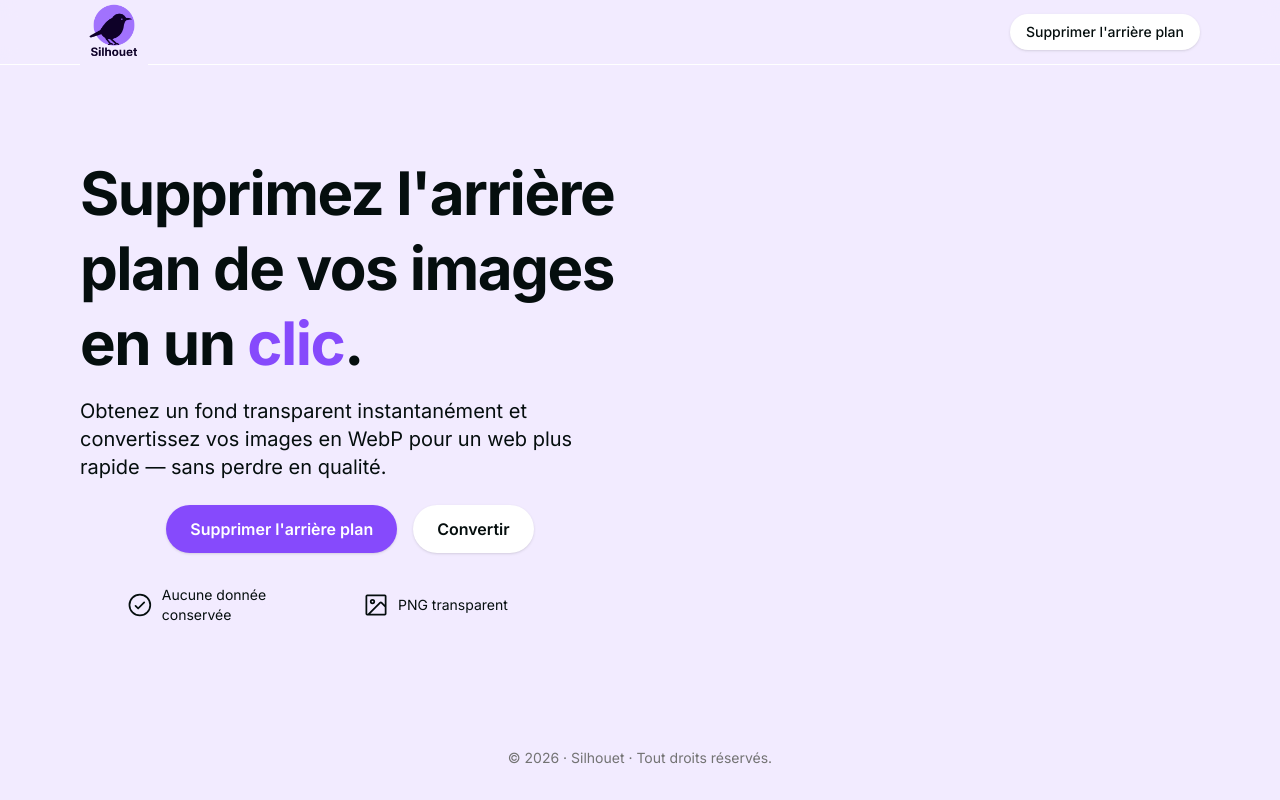
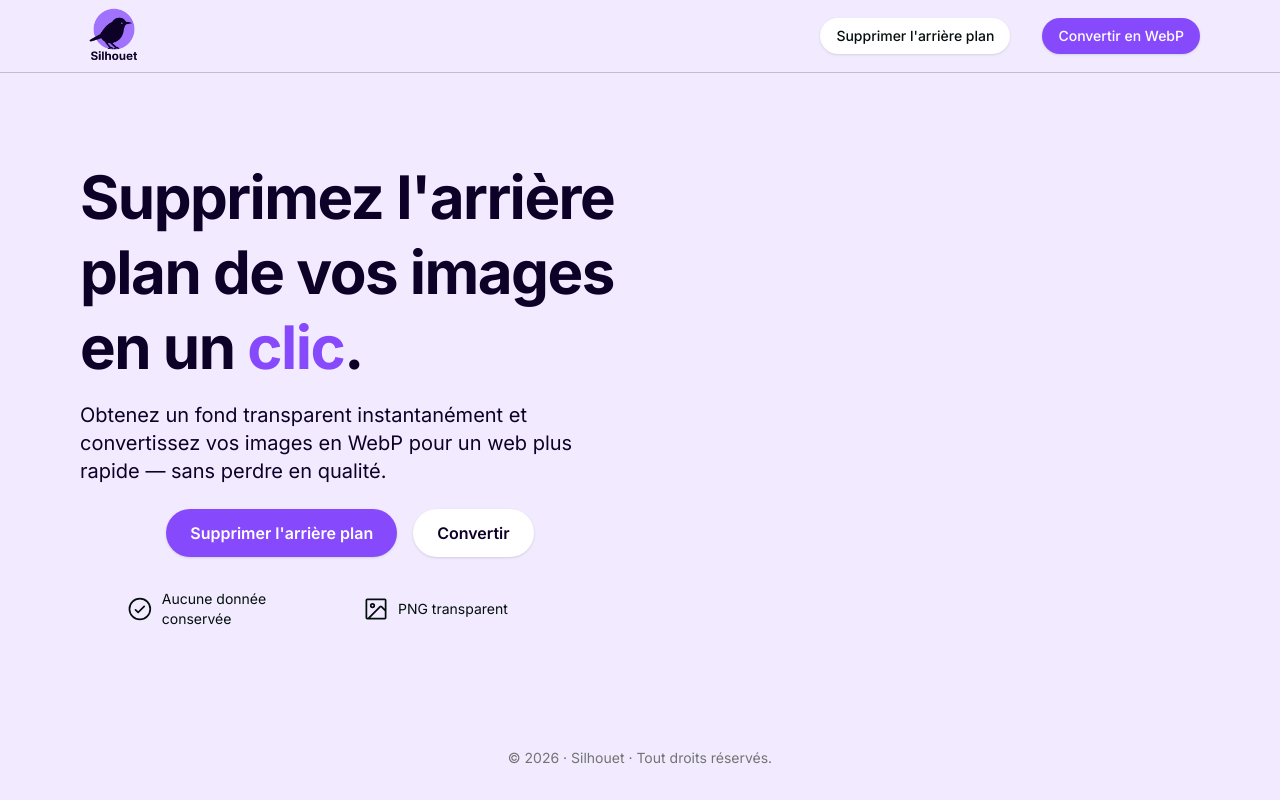
Before and after one commit to michaelgirardet/silhouet, a Next.js app: page / in a window 1280 px wide. Built offline with nearby package versions, Linux system fonts and the light colour scheme.

Commit message:
style: minor changes

```diff
--- a/src/app/components/Dropzone.tsx
+++ b/src/app/components/Dropzone.tsx
@@ -27,7 +27,7 @@ export default function Dropzone({ onFile }: { onFile: (f: File) => void }) {
         if (f) onFile(f);
       }}
       className={[
-        "rounded-lg border border-black/20 transition duration-300 ease-in-out hover:text-black/80",
+        "hover:text-indigo border-indigo/20 rounded-lg border transition duration-300 ease-in-out",
         "mx-auto w-full max-w-3xl",
         "min-h-[160px] sm:min-h-[190px] md:min-h-[220px]",
         "p-5 text-center sm:p-6 md:p-8",
--- a/src/app/components/Loader.tsx
+++ b/src/app/components/Loader.tsx
@@ -4,7 +4,7 @@ export default function Loader() {
       <button
         disabled
         type="button"
-        className="borderpx-5 inline-flex items-center rounded-lg py-2.5 text-sm font-medium text-black"
+        className="borderpx-5 text-mauve inline-flex items-center rounded-lg py-2.5 text-sm font-medium"
       >
         <svg
           aria-hidden="true"
--- a/src/app/components/Navbar.tsx
+++ b/src/app/components/Navbar.tsx
@@ -5,8 +5,8 @@ import LogoSilhouet from "../../../public/icons/icon.webp";
 
 export default function Navbar() {
   return (
-    <header className="supports-[backdrop-filter]:bg-magnolia/60 border-border sticky top-0 z-40 border-b border-white backdrop-blur">
-      <div className="mx-auto flex h-16 max-w-6xl items-center justify-between px-4">
+    <header className="supports-[backdrop-filter]:bg-magnolia/60 border-border border-mauve/20 sticky top-0 z-40 border-b backdrop-blur">
+      <div className="mx-auto flex h-18 max-w-6xl items-center justify-between px-4">
         <Link href="/" className="flex items-center gap-3">
           <Image
             src={LogoSilhouet}
@@ -25,6 +25,14 @@ export default function Navbar() {
           >
             Supprimer l&apos;arrière plan
           </a>
+          <a
+            href="/convert"
+            className={
+              "hover:bg-indigo/80 bg-indigo rounded-full px-4 py-2 text-white shadow-sm transition duration-300 ease-in-out"
+            }
+          >
+            Convertir en WebP
+          </a>
         </nav>
       </div>
     </header>
--- a/src/app/page.tsx
+++ b/src/app/page.tsx
@@ -9,14 +9,14 @@ export default function Home() {
     <section className="container mx-auto grid min-h-[70vh] items-center justify-between gap-10 px-4 py-12 md:grid-cols-2 md:py-16">
       <div className="flex h-full flex-col items-center justify-between text-center md:text-left">
         <h1
-          className="mx-auto max-w-2xl text-4xl leading-tight font-bold tracking-tight md:mx-0 md:text-5xl lg:text-6xl"
+          className="text-mauve mx-auto max-w-2xl text-4xl leading-tight font-bold tracking-tight md:mx-0 md:text-5xl lg:text-6xl"
           id="hero-title"
         >
           Supprimez l&apos;arrière plan de vos images en un{" "}
           <span className="text-indigo">clic</span>.
         </h1>
 
-        <h2 className="moveup text-muted-foreground mx-auto mt-3 max-w-2xl text-base md:mx-0 md:mt-4 md:text-xl">
+        <h2 className="moveup text-mauve mx-auto mt-3 max-w-2xl text-base md:mx-0 md:mt-4 md:text-xl">
           Obtenez un fond transparent instantanément et convertissez vos images
           en WebP pour un web plus rapide — sans perdre en qualité.
         </h2>
@@ -33,7 +33,7 @@ export default function Home() {
           <Link href="/convert" passHref>
             <button
               type="button"
-              className="hover:text-indigo w-[230px] cursor-pointer rounded-full bg-white px-6 py-3 font-semibold text-black shadow-sm transition duration-300 ease-in-out sm:w-auto md:min-w-0"
+              className="hover:text-indigo text-mauve w-[230px] cursor-pointer rounded-full bg-white px-6 py-3 font-semibold shadow-sm transition duration-300 ease-in-out sm:w-auto md:min-w-0"
               aria-label="Convertir une image"
             >
               Convertir
```
